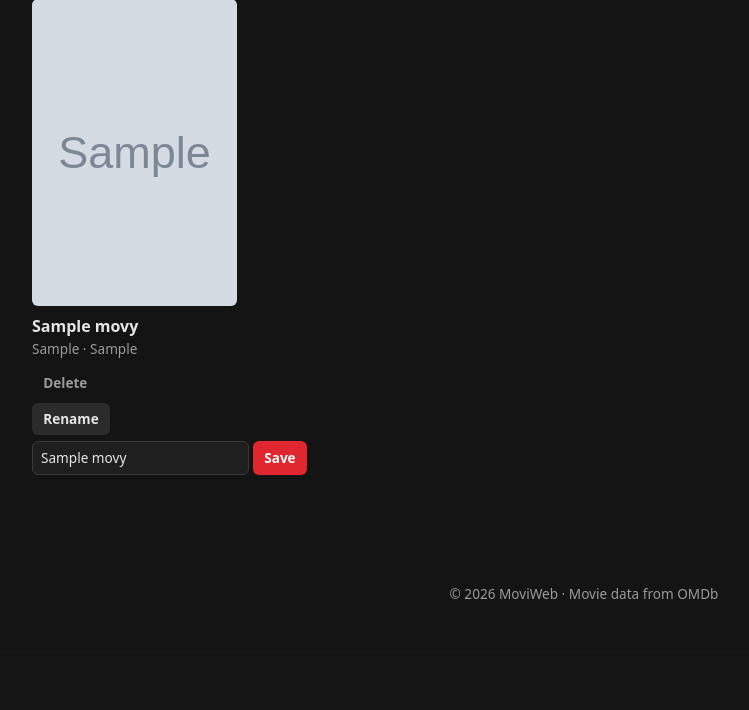
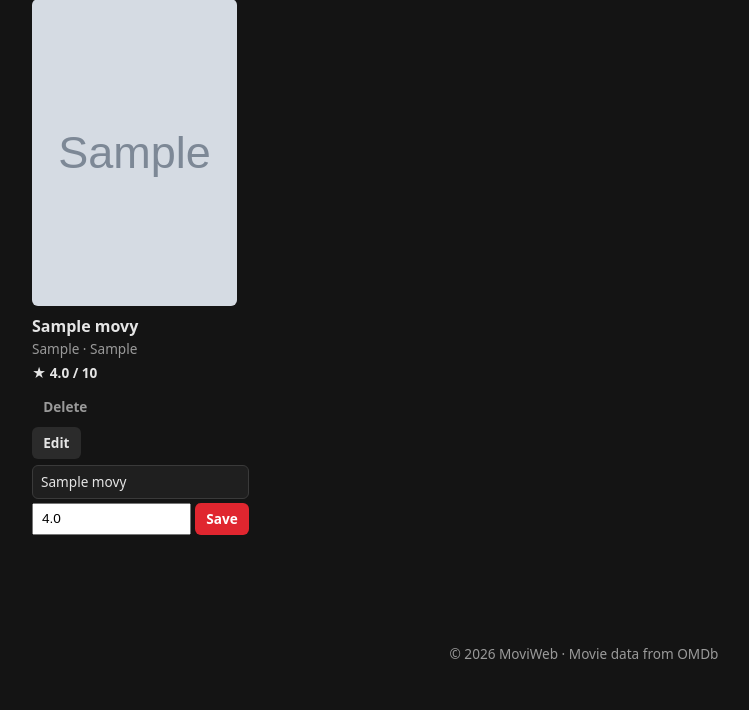
Before and after one commit to thatAxelGuy/MovieWebApp, a Flask app: page /users/1/movies in a window 1280 px wide, after a click on "Edit". Shown: the part 342-1052 px from the top of the page, without its empty margins (56-805 px from the left). Before the commit the page ends 941 px from the top, so only its background shows below. Run offline with Flask 3, Linux system fonts and the light colour scheme; tables that the repository leaves empty hold one stand-in row (values such as "Sample post"); grey boxes marked "Sample" are stand-in pictures.

Commit message:
Add personal movie ratings
Allow users to edit movie titles and set optional 0–10 ratings.
Validate ratings, display them in movie lists, and add the rating
column to existing databases.

```diff
--- a/app.py
+++ b/app.py
@@ -14,11 +14,12 @@ from flask import (
     request,
     url_for,
 )
+from sqlalchemy import inspect, text
 
 from data_manager import DataManager
 from models import Movie, User, db
 from omdb import OMDbAPIError, SearchResult, fetch_movie_by_id, search_movies
-from validation import is_valid_text, normalize_text
+from validation import is_valid_text, normalize_text, parse_rating
 
 app = Flask(__name__)
 
@@ -40,6 +41,12 @@ data_manager = DataManager()
 
 with app.app_context():
     db.create_all()
+
+    # No migrations: add the rating column to databases created before it.
+    columns = [col["name"] for col in inspect(db.engine).get_columns("movies")]
+    if "rating" not in columns:
+        with db.engine.begin() as conn:
+            conn.execute(text("ALTER TABLE movies ADD COLUMN rating FLOAT"))
 
 
 def get_user_or_redirect(user_id: int) -> User:
@@ -165,7 +172,7 @@ def add_movie(user_id: int):
     "/users/<int:user_id>/movies/<int:movie_id>/update", methods=["POST"]
 )
 def update_movie(user_id: int, movie_id: int):
-    """Rename one of the user's movies with the title from the form."""
+    """Update the title and personal rating of one of the user's movies."""
     get_user_or_redirect(user_id)
     movie = get_movie_or_redirect(user_id, movie_id)
     title = normalize_text(request.form.get("title", ""))
@@ -174,10 +181,16 @@ def update_movie(user_id: int, movie_id: int):
         flash("Title must contain at least one letter or number.", "error")
         return redirect(url_for("get_movies", user_id=user_id))
 
+    try:
+        rating = parse_rating(request.form.get("rating", ""))
+    except ValueError:
+        flash("Rating must be a number between 0 and 10.", "error")
+        return redirect(url_for("get_movies", user_id=user_id))
+
     old_title = movie.title
 
-    data_manager.update_movie(movie.id, new_title=title)
-    flash(f"'{old_title}' successfully updated to '{movie.title}'.", "success")
+    data_manager.update_movie(movie.id, new_title=title, rating=rating)
+    flash(f"'{old_title}' successfully updated.", "success")
 
     return redirect(url_for("get_movies", user_id=user_id))
 
--- a/data_manager.py
+++ b/data_manager.py
@@ -53,12 +53,15 @@ class DataManager:
             )
         ).scalar_one_or_none()
 
-    def update_movie(self, movie_id: int, new_title: str) -> Movie | None:
+    def update_movie(
+        self, movie_id: int, new_title: str, rating: float | None
+    ) -> Movie | None:
         try:
             movie = db.session.get(Movie, movie_id)
 
             if movie:
                 movie.title = new_title
+                movie.rating = rating
                 db.session.commit()
                 return movie
             return None
--- a/models.py
+++ b/models.py
@@ -3,7 +3,7 @@
 from typing import TYPE_CHECKING
 
 from flask_sqlalchemy import SQLAlchemy
-from sqlalchemy import ForeignKey, String, UniqueConstraint
+from sqlalchemy import Float, ForeignKey, String, UniqueConstraint
 from sqlalchemy.orm import DeclarativeBase, Mapped, mapped_column, relationship
 
 
@@ -46,6 +46,7 @@ class Movie(Model):
     year: Mapped[str | None] = mapped_column(String(10))
     poster_url: Mapped[str | None] = mapped_column(String(500))
     imdb_id: Mapped[str] = mapped_column(String(20))
+    rating: Mapped[float | None] = mapped_column(Float)
 
     user_id: Mapped[int] = mapped_column(ForeignKey("users.id"))
     user: Mapped["User"] = relationship(back_populates="movies")
--- a/static/style.css
+++ b/static/style.css
@@ -452,15 +452,26 @@ input[type="text"]:focus {
 
 .update-movie-form {
     display: flex;
+    flex-wrap: wrap;
     gap: 0.25rem;
     margin-top: 0.4rem;
 }
 
 .update-movie-form input {
-    flex: 1;
+    flex: 1 1 100%;
     min-width: 0;
     padding: 0.35rem 0.5rem;
     font-size: 0.85rem;
+}
+
+.update-movie-form .rating-input {
+    flex: 1 1 0;
+}
+
+.movie-rating {
+    margin: 0.25rem 0 0;
+    font-size: 0.85rem;
+    font-weight: 600;
 }
 
 /* Error pages */
--- a/templates/movies.html
+++ b/templates/movies.html
@@ -79,10 +79,14 @@
                             {% if movie.year and movie.director %}·{% endif %}
                             {% if movie.director %}{{ movie.director }}{% endif %}
                         </p>
+                        {% if movie.rating is not none %}
+                            <p class="movie-rating"
+                               title="Your rating">★ {{ "%.1f"|format(movie.rating) }} / 10</p>
+                        {% endif %}
                     </div>
                     <div class="movie-actions">
                         <details class="rename">
-                            <summary class="btn btn-ghost">Rename</summary>
+                            <summary class="btn btn-ghost">Edit</summary>
                             <form action="{{ url_for('update_movie', user_id=user.id, movie_id=movie.id) }}"
                                   method="post"
                                   class="update-movie-form">
@@ -94,6 +98,17 @@
                                        value="{{ movie.title }}"
                                        maxlength="255"
                                        required>
+                                <label for="update-rating-{{ movie.id }}"
+                                       class="visually-hidden">Your rating (0-10)</label>
+                                <input type="number"
+                                       id="update-rating-{{ movie.id }}"
+                                       name="rating"
+                                       class="rating-input"
+                                       value="{{ movie.rating if movie.rating is not none }}"
+                                       min="0"
+                                       max="10"
+                                       step="0.1"
+                                       placeholder="0-10">
                                 <button type="submit" class="btn btn-primary">Save</button>
                             </form>
                         </details>
--- a/validation.py
+++ b/validation.py
@@ -6,6 +6,22 @@ def normalize_text(text: str) -> str:
     return " ".join(text.split())
 
 
+def parse_rating(raw: str) -> float | None:
+    """Return the rating as a float from 0 to 10 (one decimal place).
+
+    A blank value means "no rating" and returns None. Raises ValueError
+    for anything that isn't a number in range.
+    """
+    raw = raw.strip()
+    if not raw:
+        return None
+
+    rating = float(raw.replace(",", "."))
+    if not 0 <= rating <= 10:  # also rejects NaN
+        raise ValueError("Rating out of range.")
+    return round(rating, 1)
+
+
 def is_valid_text(text: str) -> bool:
     """Return True if the text contains at least one letter or digit."""
     return any(char.isalnum() for char in text)
```
Also changed, not shown: README.md.
